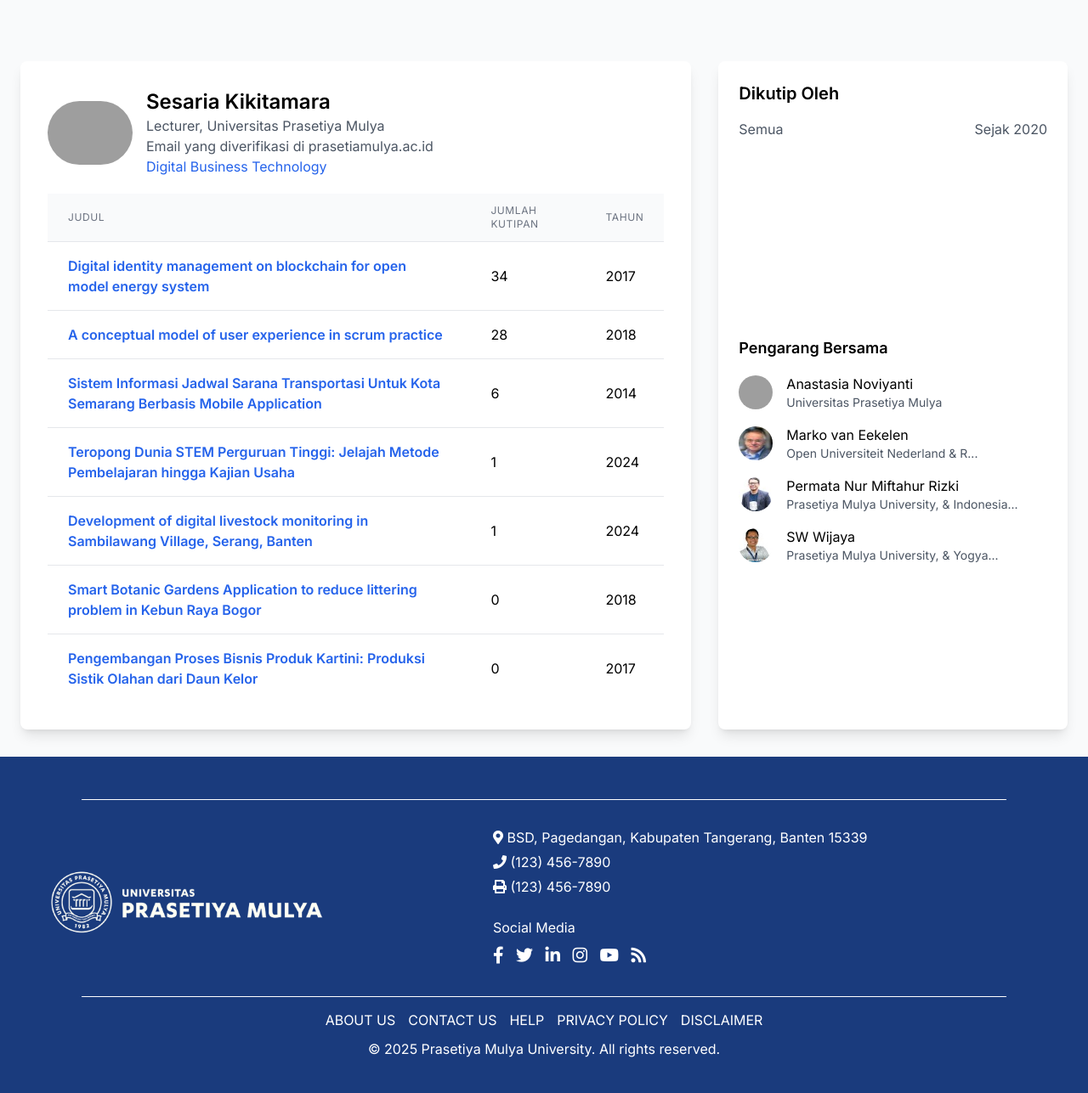
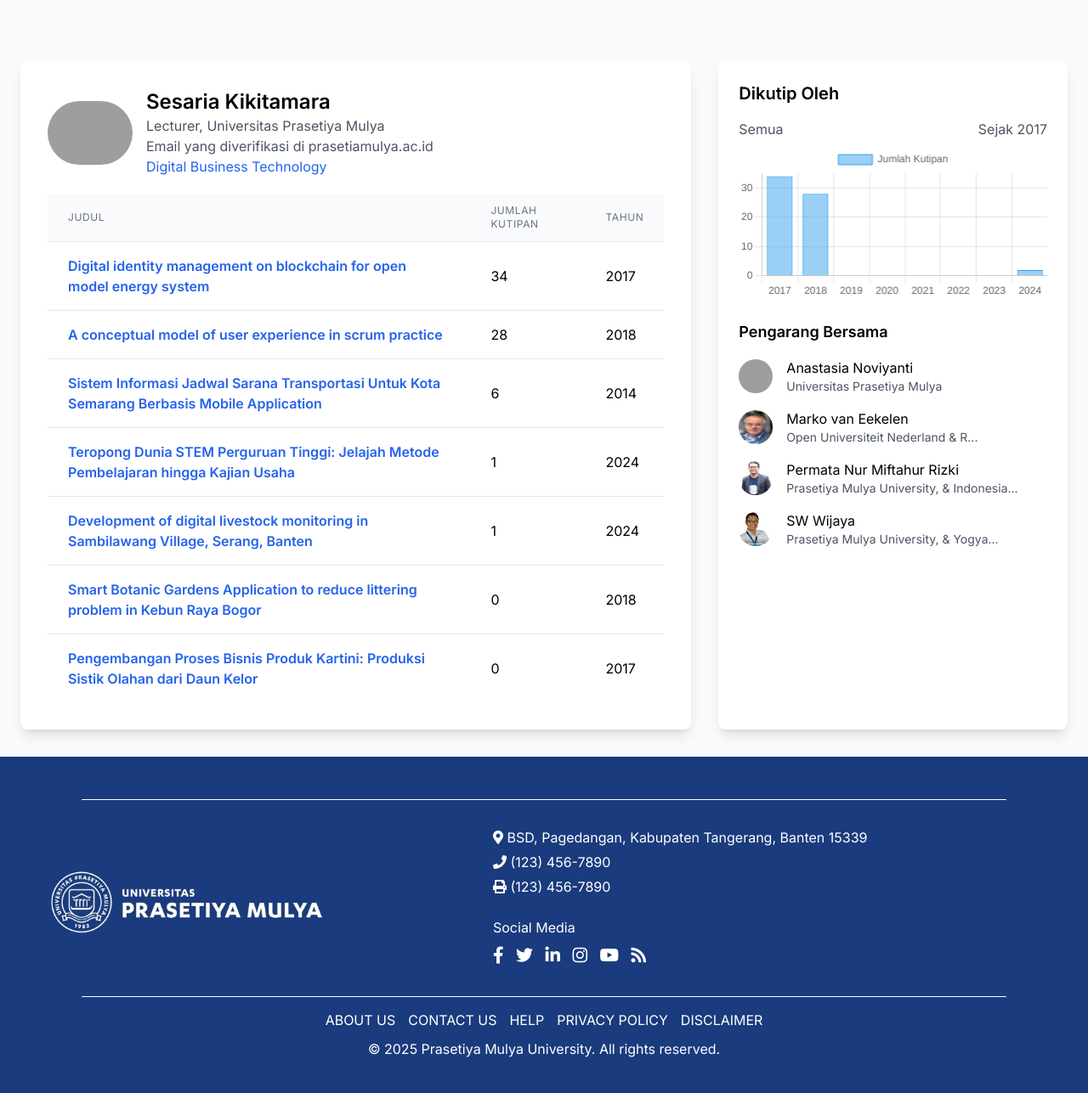
Before and after one commit to Doffannoel/agile, a Django app: page /publikasi/ in a window 1280 px wide. Shown: the part 100-1387 px from the top of the page at 85% size. Run offline with Django 5.2, Linux system fonts and the light colour scheme; data comes from the database, SQL or seed files in the repository; both versions use the stored data as it was after the commit; a map, chart or similar area stays blank; some libraries are stand-ins or nearby versions; grey boxes are pictures that could not be loaded.

Commit message:
push chart

```diff
--- a/blog_dosen/myapp/templates/myapp/publikasi.html
+++ b/blog_dosen/myapp/templates/myapp/publikasi.html
@@ -70,7 +70,7 @@ Publikasi Dosen - Sesaria Kikitamara
     <div class="mb-6">
       <div class="flex justify-between items-center mb-2">
         <span class="text-gray-600">Semua</span>
-        <span class="text-gray-600">Sejak 2020</span>
+        <span class="text-gray-600">Sejak 2017</span>
       </div>
       <!-- Chart container -->
       <canvas id="citationChart" width="400" height="200"></canvas>
@@ -114,16 +114,13 @@ Publikasi Dosen - Sesaria Kikitamara
 <script src="https://cdn.jsdelivr.net/npm/chart.js"></script>
 <script>
 document.addEventListener("DOMContentLoaded", function () {
-    var citationData = JSON.parse("{{ citation_data|safe }}");
-
-    // Log data untuk memastikan formatnya benar
+    var citationData = JSON.parse('{{ citation_data|escapejs }}');
     console.log("Citation Data:", citationData);
 
-    // Validasi data sebelum digunakan
     if (citationData && Object.keys(citationData).length > 0) {
         var years = Object.keys(citationData);
         var citations = Object.values(citationData).map(function (value) {
-        return isNaN(value) ? 0 : value; // Pastikan data berupa angka
+            return isNaN(value) ? 0 : value; // Ensure all values are numbers
         });
 
         var ctx = document.getElementById("citationChart").getContext("2d");
--- a/blog_dosen/myapp/views.py
+++ b/blog_dosen/myapp/views.py
@@ -6,7 +6,7 @@ def publikasi_view(request):
     publikasi_list = Publikasi.objects.all()
 
     # Mengelompokkan jumlah kutipan berdasarkan tahun
-    citation_data = {year: 0 for year in range(2018, 2026)}
+    citation_data = {year: 0 for year in range(2017, 2025)}
     for publikasi in publikasi_list:
         if publikasi.tahun in citation_data:
             citation_data[publikasi.tahun] += publikasi.dikutip_oleh
```
Also changed, not shown: blog_dosen/db.sqlite3, blog_dosen/media/research_gallery/3-1024x575.jpg (added), blog_dosen/media/research_gallery/DSC00330-1024x683_78j0Byw.jpg (added), blog_dosen/media/research_gallery/images.jpeg (added), blog_dosen/media/research_images/membangun-taman-pintar-dengan-perangkat-iot-nikmati-tanaman-yang-sehat-dan-subur.jpg (added). Lines whose indentation alone changed are shown as unchanged.
